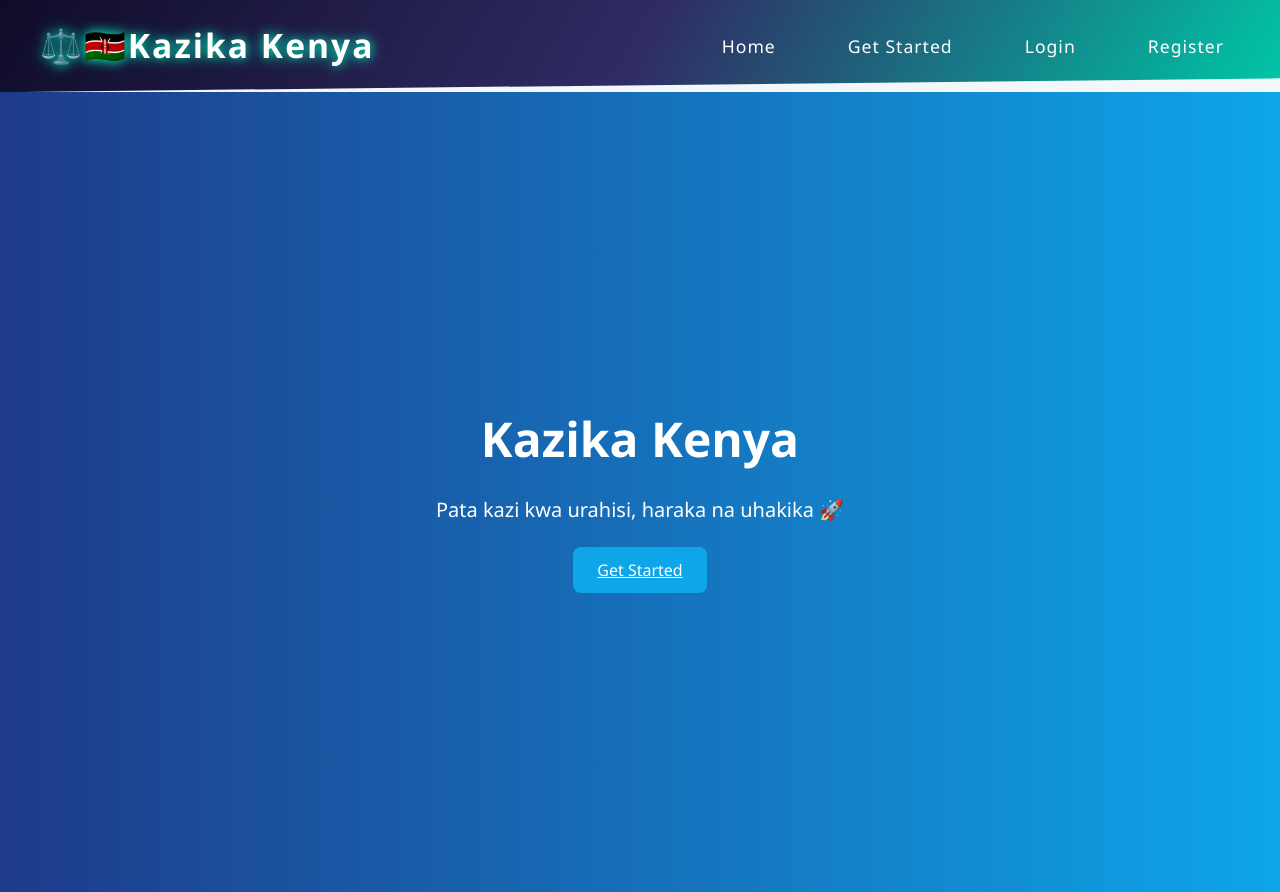
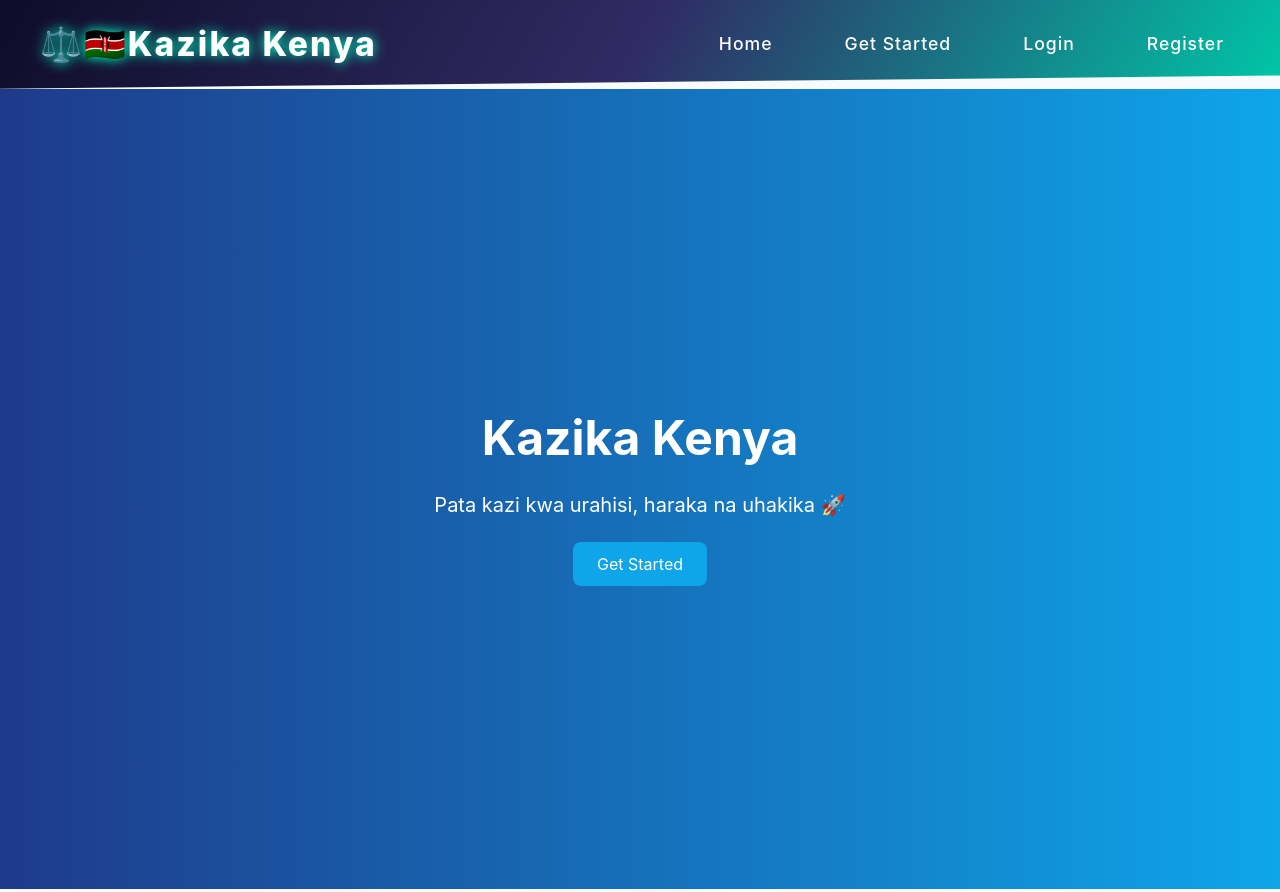
Before and after one commit to Imani-ux/phase-4-project, a React (Vite) app in the folder client/: page / in a window 1280 px wide. Built offline with nearby package versions, Linux system fonts and the light colour scheme.

Commit message:
Updated index.css

```diff
--- a/client/src/index.css
+++ b/client/src/index.css
@@ -1,13 +1,85 @@
-/* General Reset */
+/* CSS Reset/Normalize */
 * {
   margin: 0;
   padding: 0;
   box-sizing: border-box;
-  font-family: 'Segoe UI', Tahoma, Geneva, Verdana, sans-serif;
+}
+
+html {
+  font-size: 16px;
+  scroll-behavior: smooth;
 }
 
 body {
-  background: #f4f7fa;
+  font-family: 'Inter', system-ui, -apple-system, sans-serif;
+  line-height: 1.5;
   color: #333;
-  line-height: 1.6;
+  background-color: #f8fafc;
 }
+
+/* CSS Variables */
+:root {
+  --primary: #00c6a7;
+  --secondary: #302b63;
+  --dark: #0f0c29;
+  --text-light: #ffffff;
+  --text-dark: #333333;
+  --shadow-sm: 0 2px 8px rgba(0, 0, 0, 0.1);
+  --shadow-md: 0 4px 16px rgba(0, 0, 0, 0.2);
+  --transition-fast: 0.15s ease;
+  --transition-medium: 0.3s ease;
+}
+
+/* Base Element Styles */
+a {
+  color: var(--primary);
+  text-decoration: none;
+  transition: color var(--transition-fast);
+}
+
+button {
+  border: none;
+  background: none;
+  cursor: pointer;
+  font-family: inherit;
+}
+
+img {
+  max-width: 100%;
+  height: auto;
+}
+
+/* Utility Classes */
+.container {
+  width: 100%;
+  max-width: 1200px;
+  margin: 0 auto;
+  padding: 0 1rem;
+}
+
+.text-center {
+  text-align: center;
+}
+
+.flex-center {
+  display: flex;
+  align-items: center;
+  justify-content: center;
+}
+
+/* Animations */
+@keyframes fadeIn {
+  from { opacity: 0; }
+  to { opacity: 1; }
+}
+
+@keyframes slideUp {
+  from {
+    opacity: 0;
+    transform: translateY(20px);
+  }
+  to {
+    opacity: 1;
+    transform: translateY(0);
+  }
+}
```
